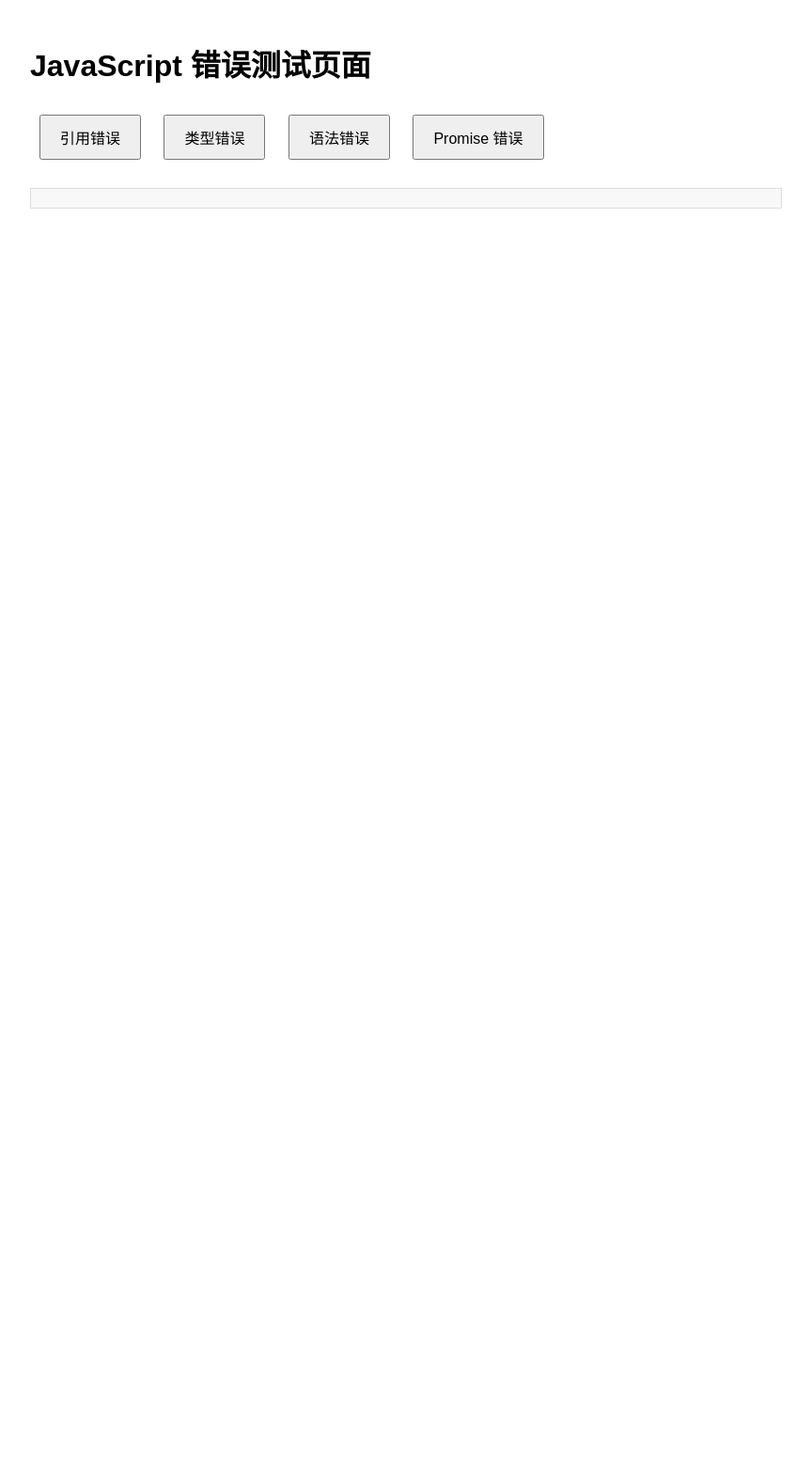
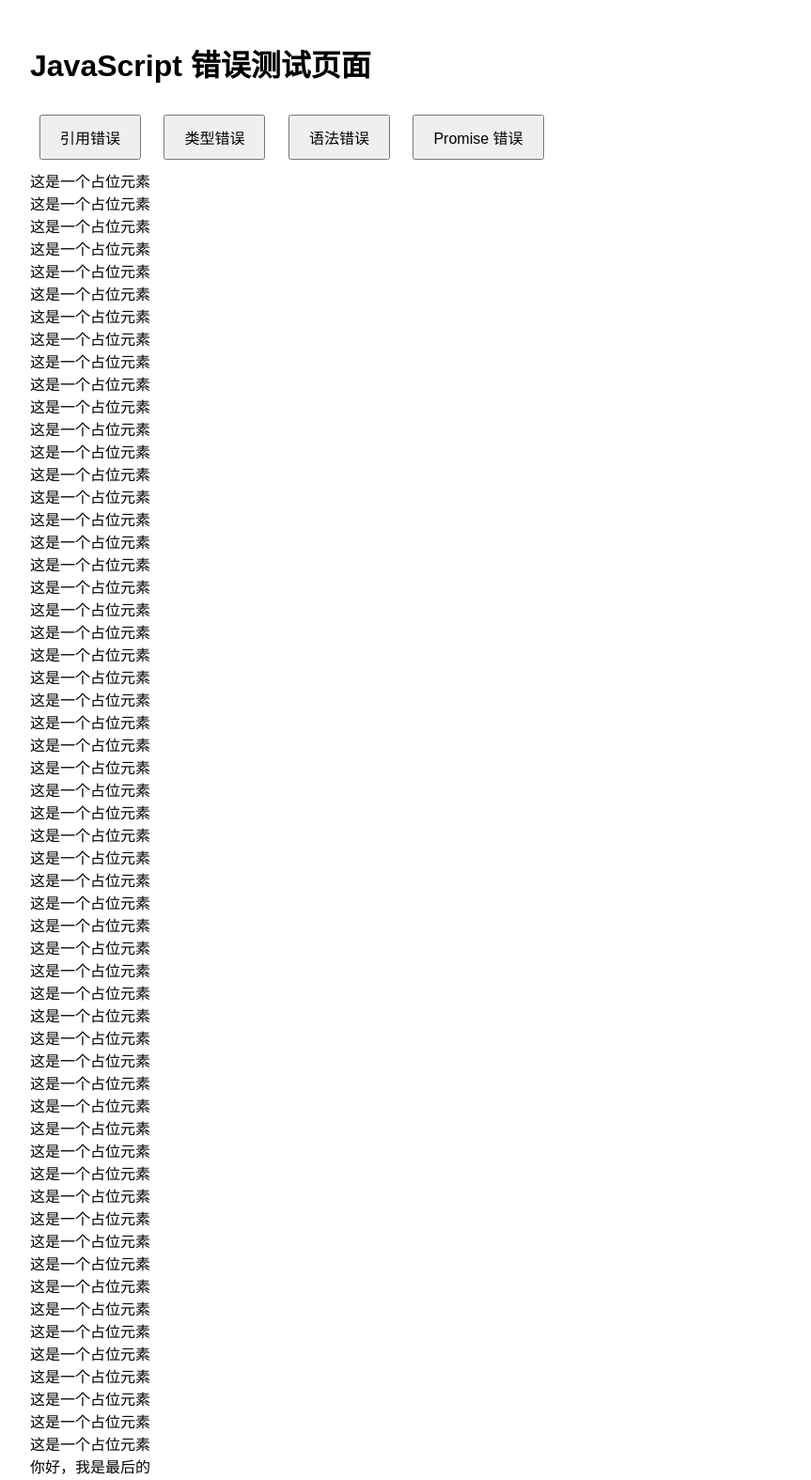
Before and after one commit to maybe-1997/maybe-1997.github.io, a plain HTML site: page index.html in a window 1280 px wide. Shown: the part 17-1592 px from the top of the page at 94% size, without its empty margins (208-1071 px from the left). Before the commit the page ends 800 px from the top, so only its background shows below. Drawn offline with Linux system fonts and the light colour scheme.

Commit message:
Update index.html

```diff
--- a/index.html
+++ b/index.html
@@ -29,6 +29,64 @@
         <button id="typeError" onclick="triggerTypeError()">类型错误</button>
         <button onclick="triggerSyntaxError()">语法错误</button>
         <button onclick="triggerPromiseError()">Promise 错误</button>
+        <div>这是一个占位元素</div>
+        <div>这是一个占位元素</div>
+        <div>这是一个占位元素</div>
+        <div>这是一个占位元素</div>
+        <div>这是一个占位元素</div>
+        <div>这是一个占位元素</div>
+        <div>这是一个占位元素</div>
+        <div>这是一个占位元素</div>
+        <div>这是一个占位元素</div>
+        <div>这是一个占位元素</div>
+        <div>这是一个占位元素</div>
+        <div>这是一个占位元素</div>
+        <div>这是一个占位元素</div>
+        <div>这是一个占位元素</div>
+        <div>这是一个占位元素</div>
+        <div>这是一个占位元素</div>
+        <div>这是一个占位元素</div>
+        <div>这是一个占位元素</div>
+        <div>这是一个占位元素</div>
+        <div>这是一个占位元素</div>
+        <div>这是一个占位元素</div>
+        <div>这是一个占位元素</div>
+        <div>这是一个占位元素</div>
+        <div>这是一个占位元素</div>
+        <div>这是一个占位元素</div>
+        <div>这是一个占位元素</div>
+        <div>这是一个占位元素</div>
+        <div>这是一个占位元素</div>
+        <div>这是一个占位元素</div>
+        <div>这是一个占位元素</div>
+        <div>这是一个占位元素</div>
+        <div>这是一个占位元素</div>
+        <div>这是一个占位元素</div>
+        <div>这是一个占位元素</div>
+        <div>这是一个占位元素</div>
+        <div>这是一个占位元素</div>
+        <div>这是一个占位元素</div>
+        <div>这是一个占位元素</div>
+        <div>这是一个占位元素</div>
+        <div>这是一个占位元素</div>
+        <div>这是一个占位元素</div>
+        <div>这是一个占位元素</div>
+        <div>这是一个占位元素</div>
+        <div>这是一个占位元素</div>
+        <div>这是一个占位元素</div>
+        <div>这是一个占位元素</div>
+        <div>这是一个占位元素</div>
+        <div>这是一个占位元素</div>
+        <div>这是一个占位元素</div>
+        <div>这是一个占位元素</div>
+        <div>这是一个占位元素</div>
+        <div>这是一个占位元素</div>
+        <div>这是一个占位元素</div>
+        <div>这是一个占位元素</div>
+        <div>这是一个占位元素</div>
+        <div>这是一个占位元素</div>
+        <div>这是一个占位元素</div>
+        <div id="lastItem">你好，我是最后的</div>
     </div>
     <div class="error-log" id="errorLog"></div>
 
```
